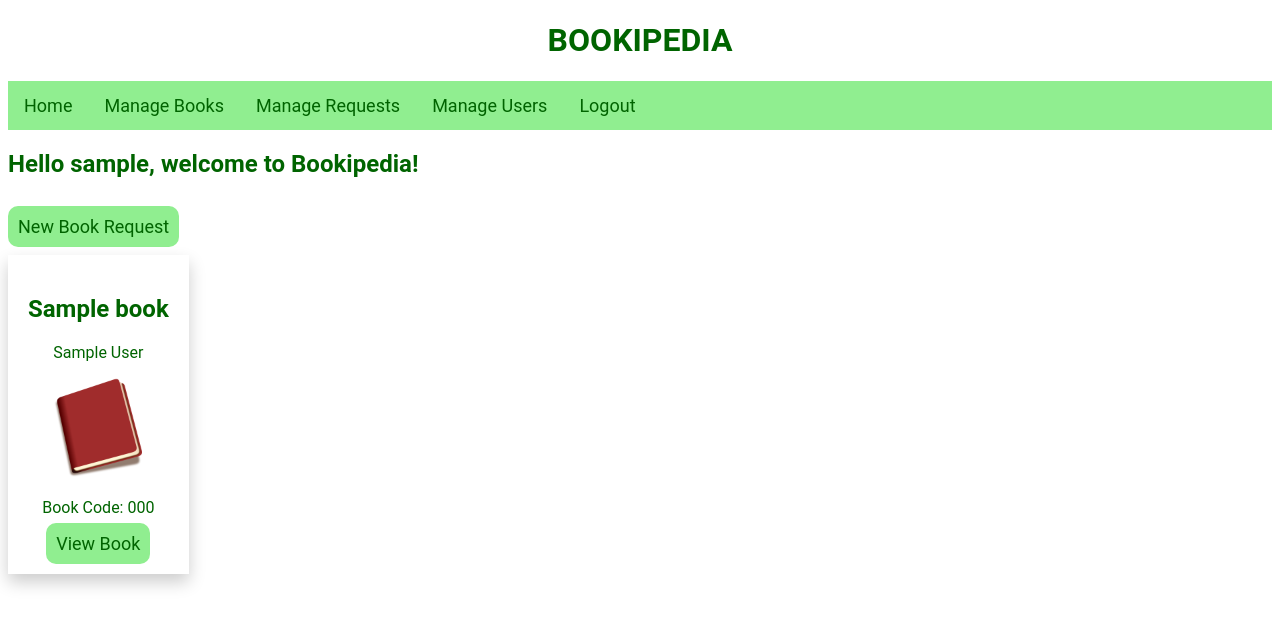
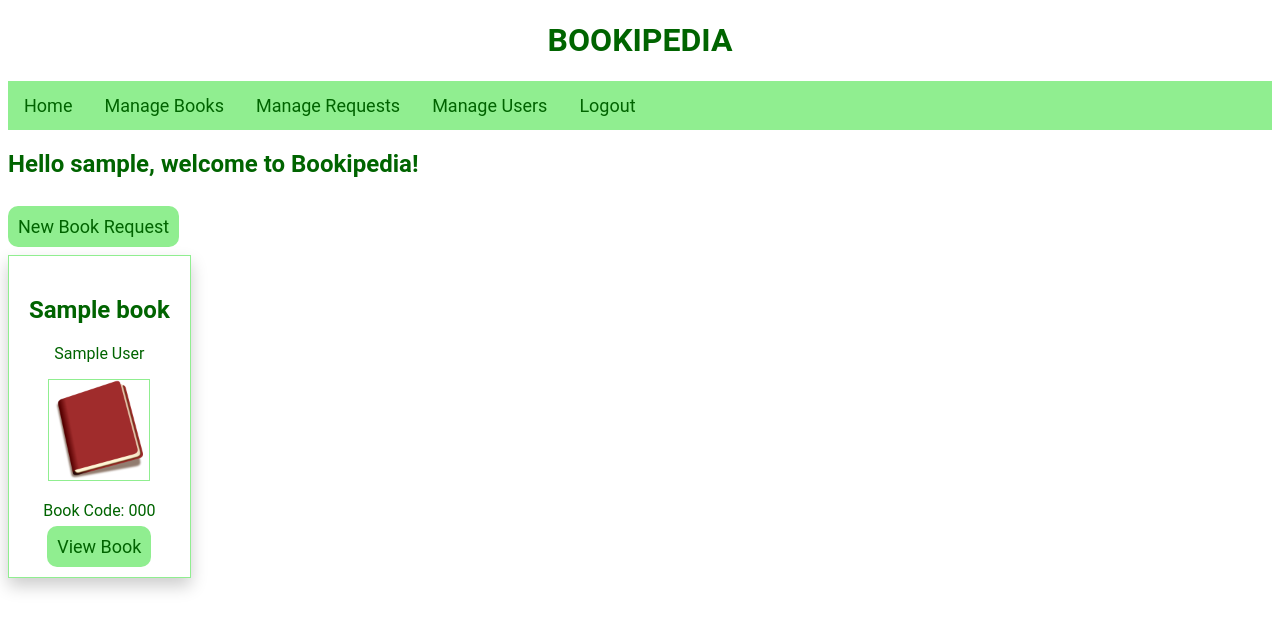
Before and after one commit to shaikh-ma/LibraryManagement, a Django app: page / in a window 1280 px wide. Shown: the top 631 px of the page. Run offline with Django 3.2, Linux system fonts and the light colour scheme; a user stored in the database is signed in; tables that the repository leaves empty hold one stand-in row (values such as "Sample post").

Commit message:
more updates

```diff
--- a/libman/library/static/library/css/style.css
+++ b/libman/library/static/library/css/style.css
@@ -84,6 +84,7 @@ li a:hover {
 }
 
 .card {
+  border: 1px solid var(--background-color);
   box-shadow: 0 8px 16px 0 rgba(0, 0, 0, 0.2);
   display: inline-table;
   padding: 20px;
@@ -109,3 +110,9 @@ li.a {
   font-family: var(--font);
   color: var(--foreground-color);
 }
+
+#book_img{
+  width: 100px;
+  height: 100px;
+  border: 1px solid var(--background-color);
+}
--- a/libman/library/templates/library/home.html
+++ b/libman/library/templates/library/home.html
@@ -16,10 +16,10 @@
     <div class="card">
         <h2>{{ book.title }}</h2>
         <p>{{ book.author }}</p>
-        {% if book.image.url %}
-        <img src="{% static 'library/book.png' %}" alt="{{ book.title }}" style="width:100px">
+        {% if 'book_pics' in book.image.url %}
+            <img src="{{ book.image.url }}" alt="{{ book.title }}" id="book_img">
         {% else %}
-          <img src="{{ book.image.url }}" alt="{{ book.title }}" style="width:100px">
+        <img src="{% static 'library/book.png' %}" alt="{{ book.title }}" id="book_img">
         {% endif %}
         <p>Book Code: {{ book.book_code }}</p>
         {% if book.is_available %}
--- a/libman/users/templates/users/profile.html
+++ b/libman/users/templates/users/profile.html
@@ -7,5 +7,8 @@
           <tr><td>Username   </td><td> {{ user.username }}</td></tr>
           <tr><td>Email      </td><td> {{ user.email }}</td></tr>
         </table>
+       <br/>
+       <button><a href="{% url 'home' %}">Back</a></button>
+       </div>
       </div>
 {% endblock content %}
```
Also changed, not shown: libman/media/book_pics/logo.png (added).
